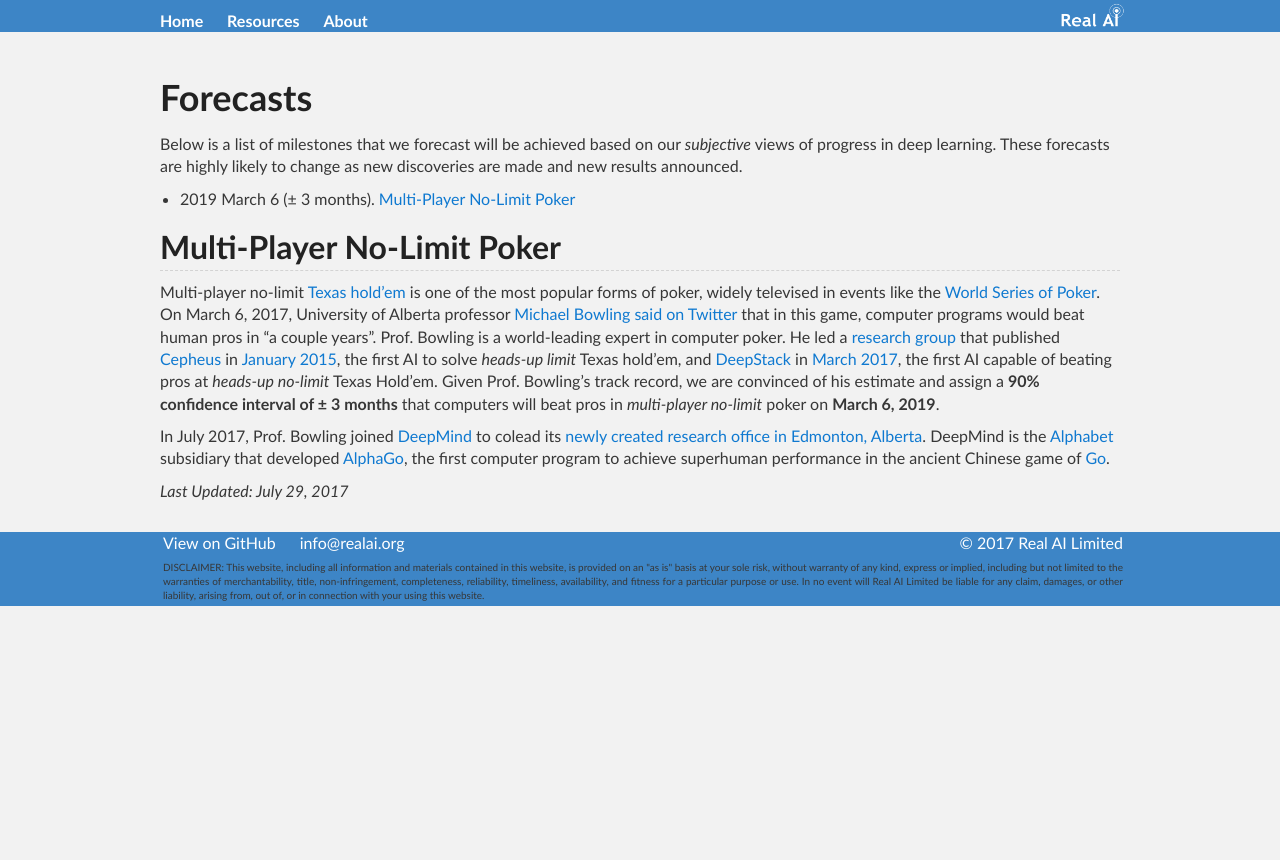
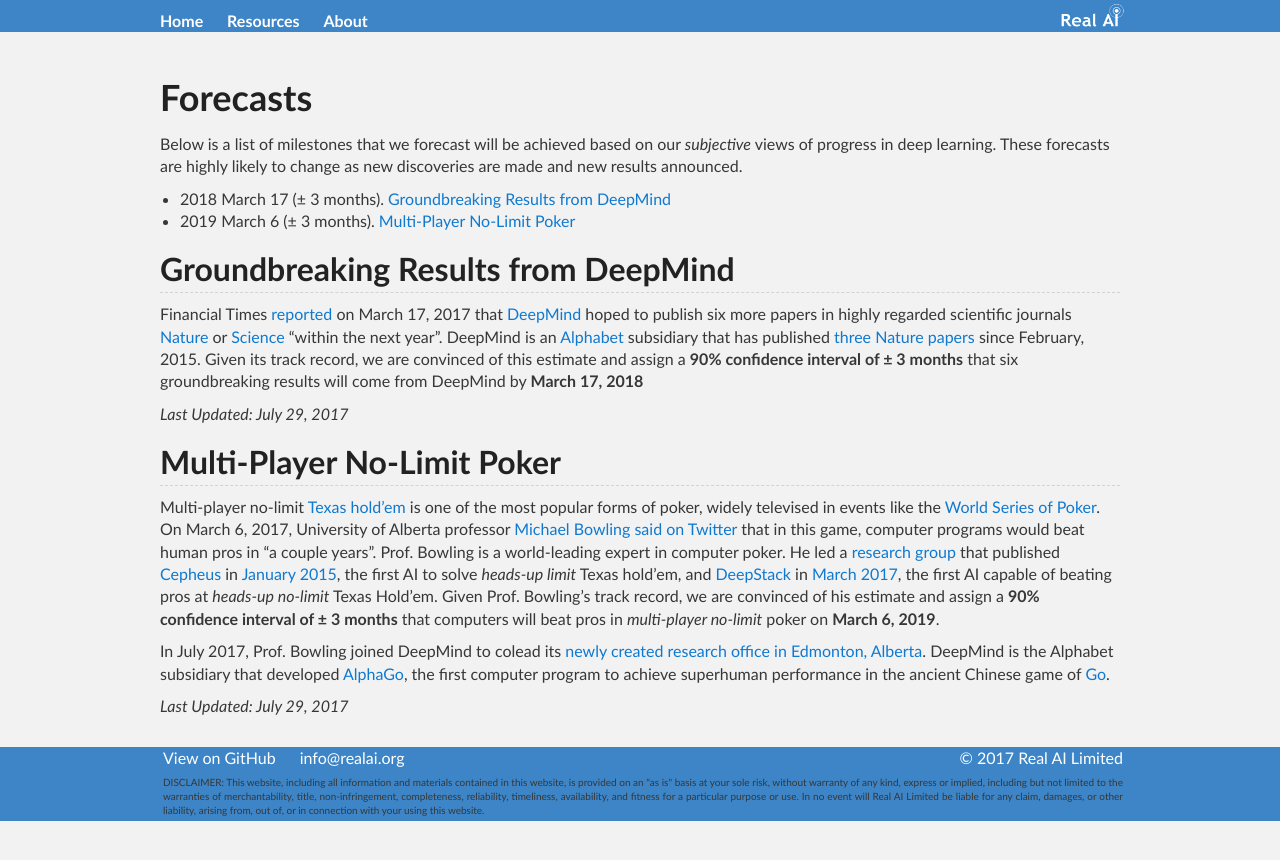
Before and after one commit to Tonywuhk/realai.org, a Jekyll site: the page built from forecasts.md, in a window 1280 px wide. Shown: the top 860 px of the page. Built offline with Jekyll 4.4.1, drawn with Linux system fonts in a browser that asks for light colours; our own code applies the rules of GitHub Pages for plain Markdown files; the repository's description, which GitHub fills in, is left out.

Commit message:
Add to Forecasts

```diff
--- a/forecasts.md
+++ b/forecasts.md
@@ -5,12 +5,20 @@
 
 Below is a list of milestones that we forecast will be achieved based on our *subjective* views of progress in deep learning. These forecasts are highly likely to change as new discoveries are made and new results announced.
 
+* 2018 March 17 (± 3 months). [Groundbreaking Results from DeepMind](#groundbreaking-results-from-deepmind)
 * 2019 March 6 (± 3 months). [Multi-Player No-Limit Poker](#multi-player-no-limit-poker)
+
+## Groundbreaking Results from DeepMind
+
+Financial Times [reported](https://www.ft.com/content/cada14c4-d366-11e6-b06b-680c49b4b4c0) on March 17, 2017 that [DeepMind](http://realai.org/labs/deepmind/
+) hoped to publish six more papers in highly regarded scientific journals [Nature](https://en.wikipedia.org/wiki/Nature_(journal)) or [Science](https://en.wikipedia.org/wiki/Science_(journal)) “within the next year”. DeepMind is an [Alphabet](http://realai.org/industry/alphabet/) subsidiary that has published [three](http://www.nature.com/nature/journal/v518/n7540/abs/nature14236.html) [Nature](http://www.nature.com/nature/journal/v529/n7587/full/nature16961.html) [papers](http://www.nature.com/nature/journal/v538/n7626/abs/nature20101.html) since February, 2015. Given its track record, we are convinced of this estimate and assign a **90% confidence interval of ± 3 months** that six groundbreaking results will come from DeepMind by **March 17, 2018**
+
+*Last Updated: July 29, 2017*
 
 ## Multi-Player No-Limit Poker
 
 Multi-player no-limit [Texas hold’em](https://en.wikipedia.org/wiki/Texas_hold_%27em) is one of the most popular forms of poker, widely televised in events like the [World Series of Poker](http://www.wsop.com/). On March 6, 2017, University of Alberta professor [Michael Bowling](https://webdocs.cs.ualberta.ca/~bowling/) [said on Twitter](https://twitter.com/MichaelHBowling/status/838426697817067520) that in this game, computer programs would beat human pros in “a couple years”. Prof. Bowling is a world-leading expert in computer poker. He led a [research group](http://poker.cs.ualberta.ca/) that published [Cepheus](http://poker.srv.ualberta.ca/) in [January 2015](http://science.sciencemag.org/content/347/6218/145.full), the first AI to solve *heads-up limit* Texas hold’em, and [DeepStack](https://www.deepstack.ai/) in [March 2017](http://science.sciencemag.org/content/early/2017/03/01/science.aam6960), the first AI capable of beating pros at *heads-up no-limit* Texas Hold’em. Given Prof. Bowling’s track record, we are convinced of his estimate and assign a **90% confidence interval of ± 3 months** that computers will beat pros in *multi-player no-limit* poker on **March 6, 2019**.
 
-In July 2017, Prof. Bowling joined [DeepMind](http://realai.org/labs/deepmind/) to colead its [newly created research office in Edmonton, Alberta](https://deepmind.com/blog/deepmind-office-canada-edmonton/). DeepMind is the [Alphabet](http://realai.org/industry/alphabet/) subsidiary that developed [AlphaGo](https://deepmind.com/research/alphago/), the first computer program to achieve superhuman performance in the ancient Chinese game of [Go](https://en.wikipedia.org/wiki/Go_(game)).
+In July 2017, Prof. Bowling joined DeepMind to colead its [newly created research office in Edmonton, Alberta](https://deepmind.com/blog/deepmind-office-canada-edmonton/). DeepMind is the Alphabet subsidiary that developed [AlphaGo](https://deepmind.com/research/alphago/), the first computer program to achieve superhuman performance in the ancient Chinese game of [Go](https://en.wikipedia.org/wiki/Go_(game)).
 
 *Last Updated: July 29, 2017*
```
Also changed, not shown: labs/deepmind-publications.md (+1 -1 lines), progress.md (+2 -3 lines).
